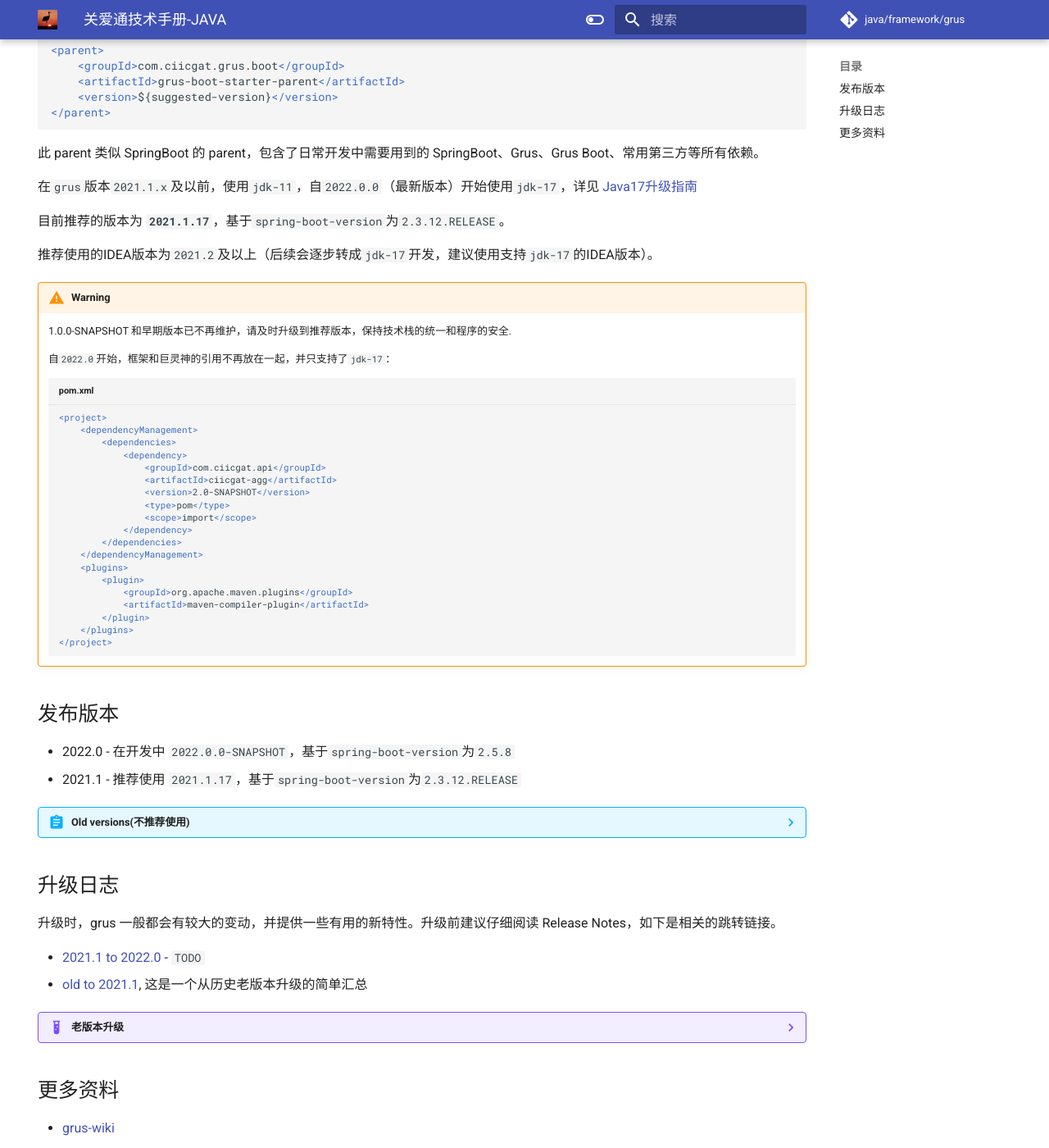
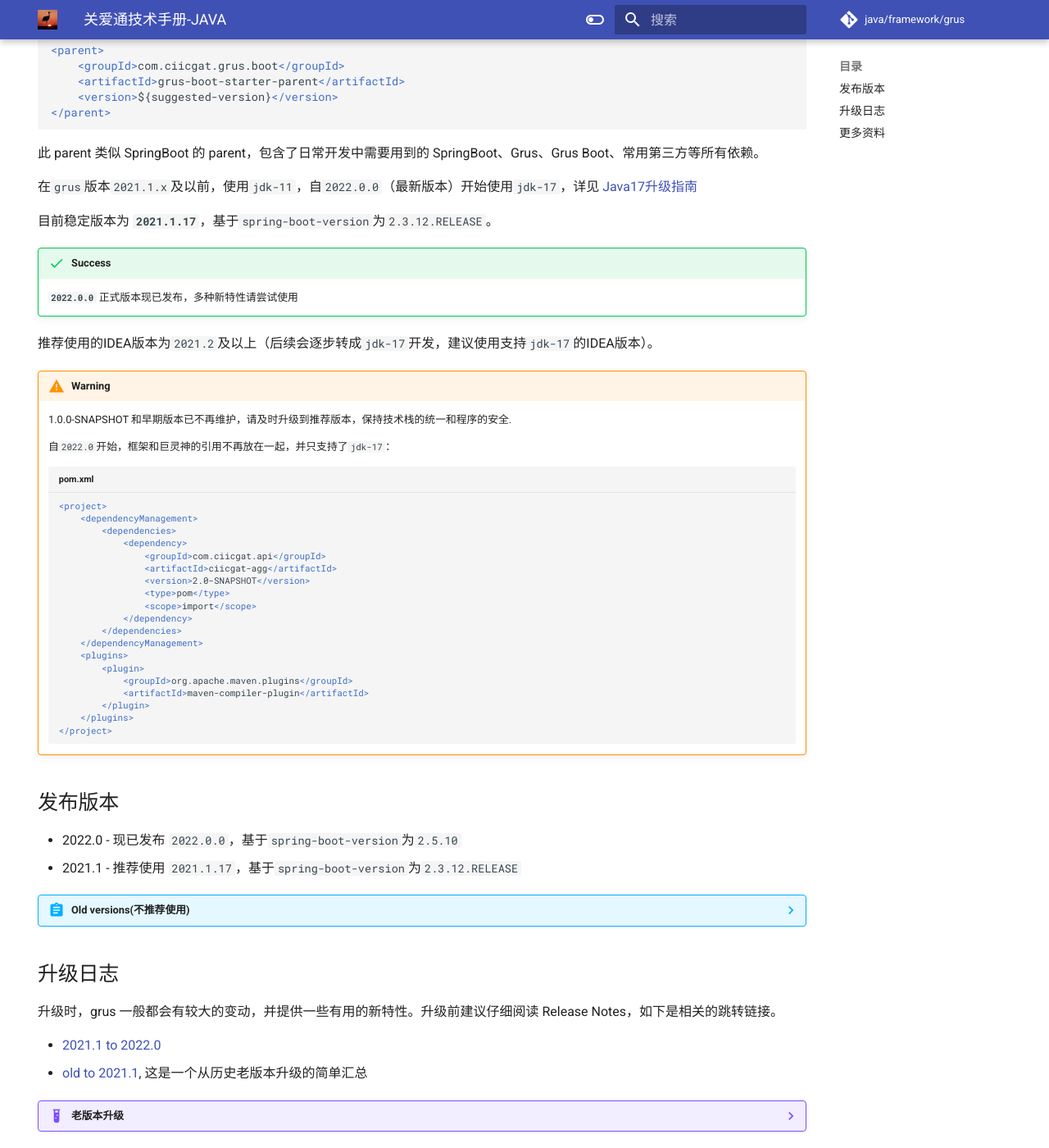
Before and after one commit to guanaitong/grus, an MkDocs documentation site: the page built from docs/index.md, in a window 1280 px wide and 1400 px high, scrolled down 294 px. Shown: the whole window at 82% size. Built offline with MkDocs 1.6.1 and Material for MkDocs 9.7.7, drawn with Linux system fonts in a browser that asks for light colours.

Commit message:
deploy: 2022.0.0 doc update

```diff
--- a/docs/index.md
+++ b/docs/index.md
@@ -19,7 +19,11 @@
 
 在`grus`版本`2021.1.x`及以前，使用`jdk-11`，自`2022.0.0`（最新版本）开始使用`jdk-17`，详见 [Java17升级指南](framework/others/grus-17.md)
 
-目前推荐的版本为 **`2021.1.17`**，基于`spring-boot-version`为`2.3.12.RELEASE`。
+目前稳定版本为 **`2021.1.17`**，基于`spring-boot-version`为`2.3.12.RELEASE`。
+
+!!! success
+
+    **`2022.0.0`** 正式版本现已发布，多种新特性请尝试使用
 
 推荐使用的IDEA版本为`2021.2`及以上（后续会逐步转成`jdk-17`开发，建议使用支持`jdk-17`的IDEA版本）。
 
@@ -53,7 +57,7 @@
 
 ## 发布版本
 
-- 2022.0 - 在开发中 `2022.0.0-SNAPSHOT`，基于`spring-boot-version`为`2.5.8`
+- 2022.0 - 现已发布 `2022.0.0`，基于`spring-boot-version`为`2.5.10`
 - 2021.1 - 推荐使用 `2021.1.17`，基于`spring-boot-version`为`2.3.12.RELEASE`
 
 ??? abstract "Old versions(不推荐使用)"
@@ -66,7 +70,7 @@
 
 升级时，grus 一般都会有较大的变动，并提供一些有用的新特性。升级前建议仔细阅读 Release Notes，如下是相关的跳转链接。
 
-- [2021.1 to 2022.0](https://gitlab.wuxingdev.cn/java/framework/grus/wikis/grus-2022.0-release-notes) - `TODO`
+- [2021.1 to 2022.0](https://gitlab.wuxingdev.cn/java/framework/grus/wikis/grus-2022.0-release-notes)
 - [old to 2021.1](https://gitlab.wuxingdev.cn/java/framework/grus/wikis/grus-2021.1-release-notes), 这是一个从历史老版本升级的简单汇总
 
 ??? example "老版本升级"
```
Also changed, not shown: docs/framework/others/grus-17.md (+1 -1 lines).
